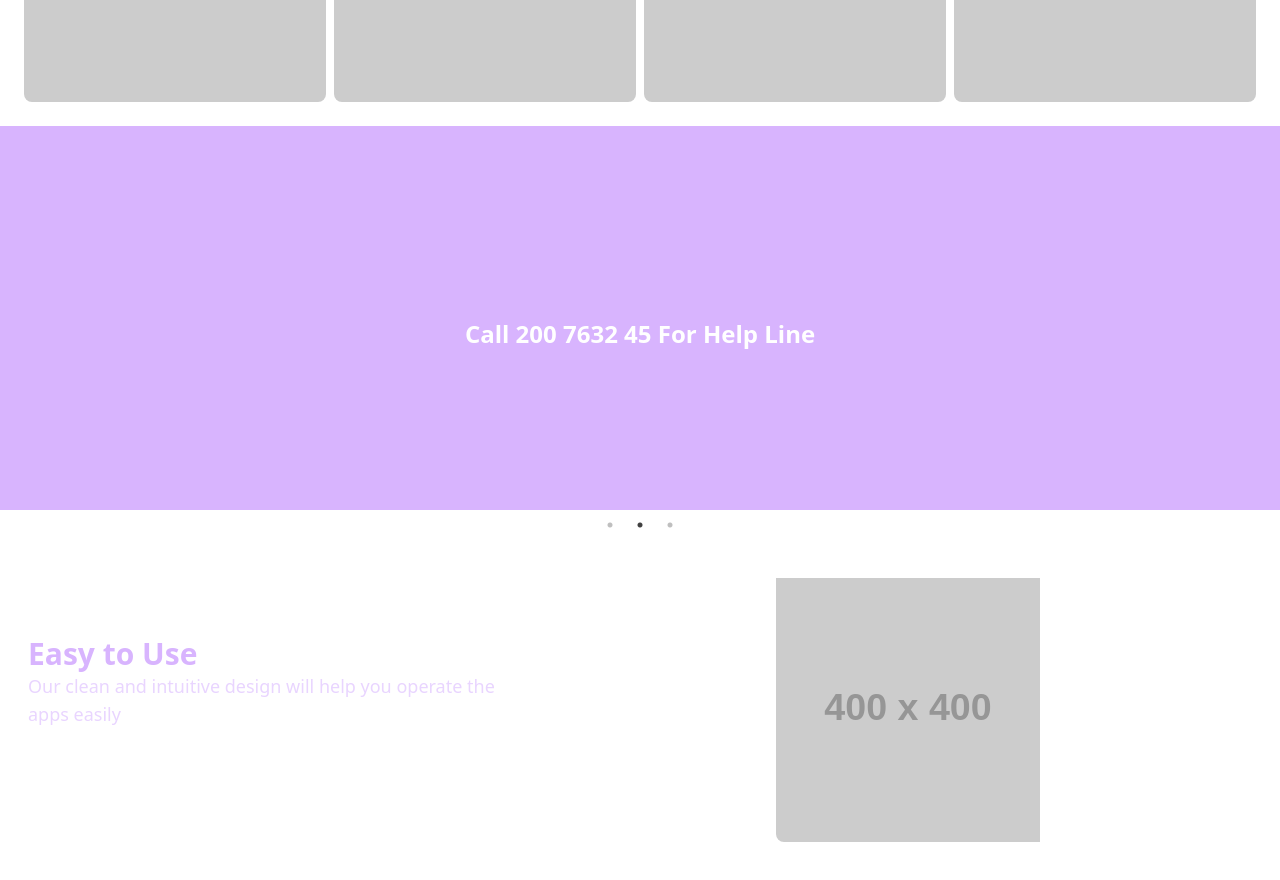
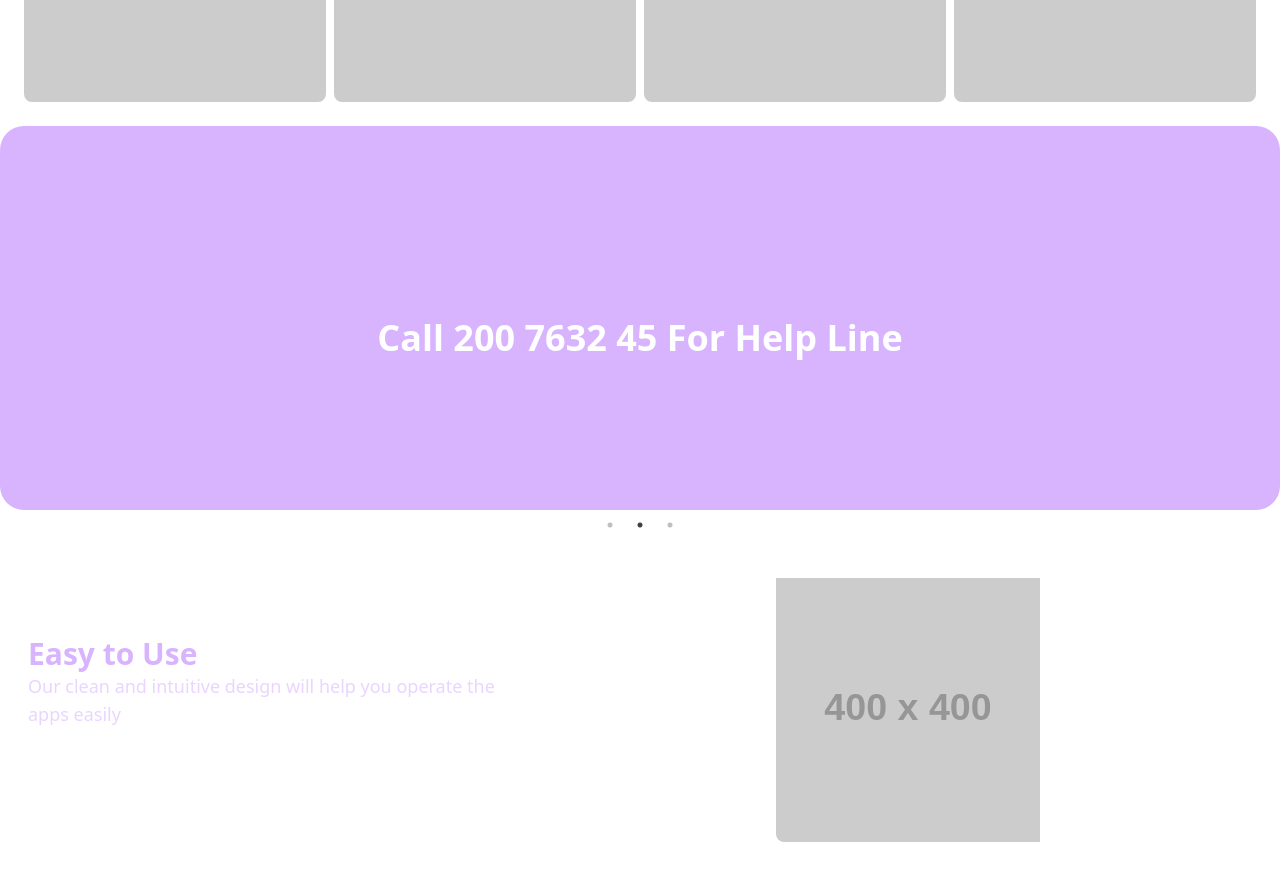
Before and after one commit to zeiq-co/anoop-project, a Next.js app: page / in a window 1280 px wide. Shown: the part 840-1720 px from the top of the page. Built offline with nearby package versions, Linux system fonts and the light colour scheme.

Commit message:
rounded slider and made text larger

```diff
--- a/src/components/MySlider.js
+++ b/src/components/MySlider.js
@@ -14,15 +14,15 @@ export default function MySlider() {
 
   return (
     <Slider {...settings}>
-      <div className='h-96 w-full bg-purple-200 p-48 text-2xl text-white'>
+      <div className='h-96 w-full rounded-3xl  bg-purple-200 p-48 text-4xl text-white'>
         <h3 className='text-center font-semibold'>Real Time Results</h3>
       </div>
-      <div className='h-96 w-full bg-purple-300 p-48 text-2xl text-white'>
+      <div className='h-96 w-full rounded-3xl  bg-purple-300 p-48 text-4xl text-white'>
         <h3 className='text-center font-semibold'>
           Call 200 7632 45 For Help Line
         </h3>
       </div>
-      <div className='h-96 w-full bg-purple-400 p-48 text-2xl text-white'>
+      <div className='h-96 w-full rounded-3xl  bg-purple-400 p-48 text-4xl text-white'>
         <h3 className='text-center font-semibold'>Free App!</h3>
       </div>
     </Slider>
```
